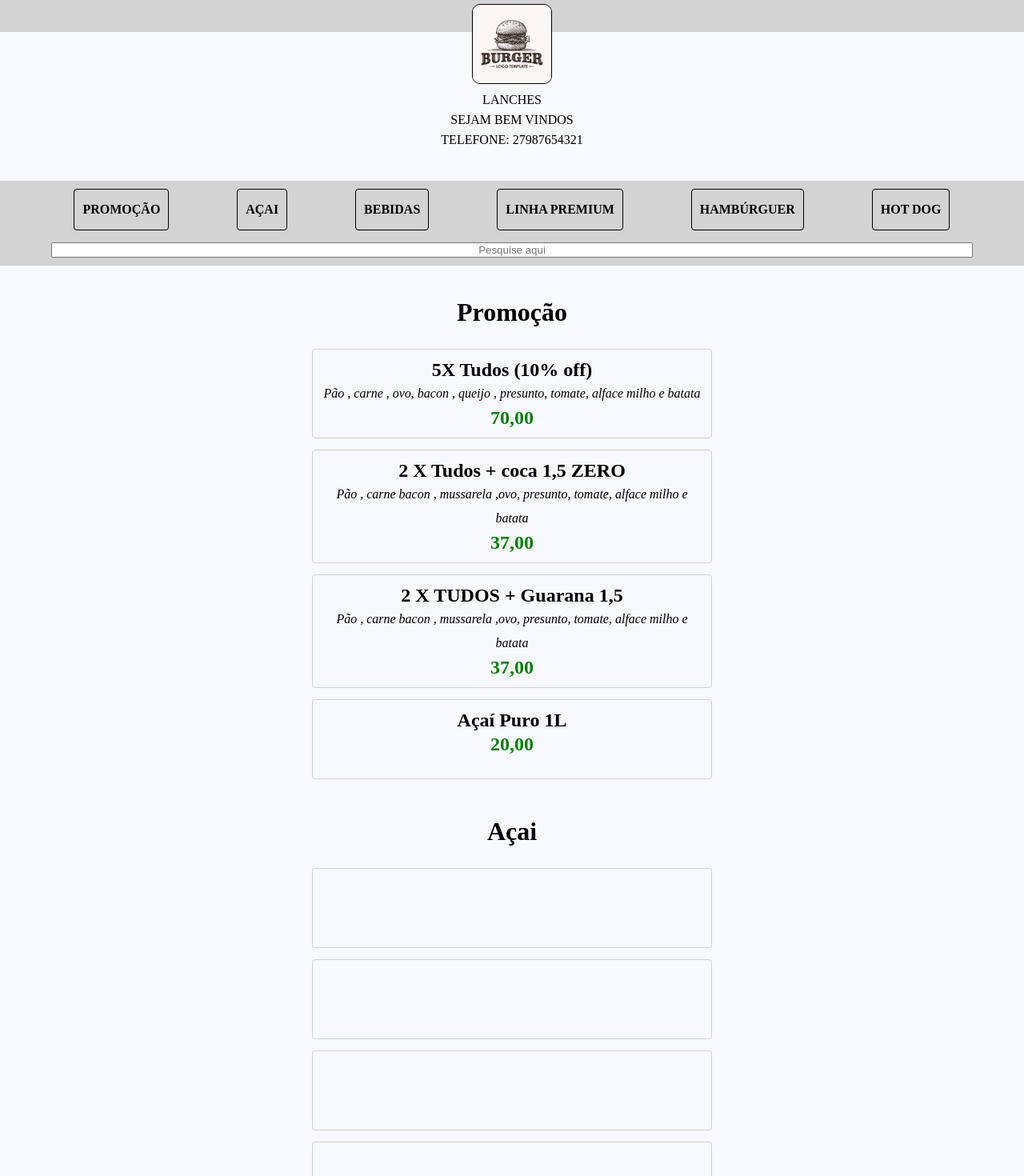
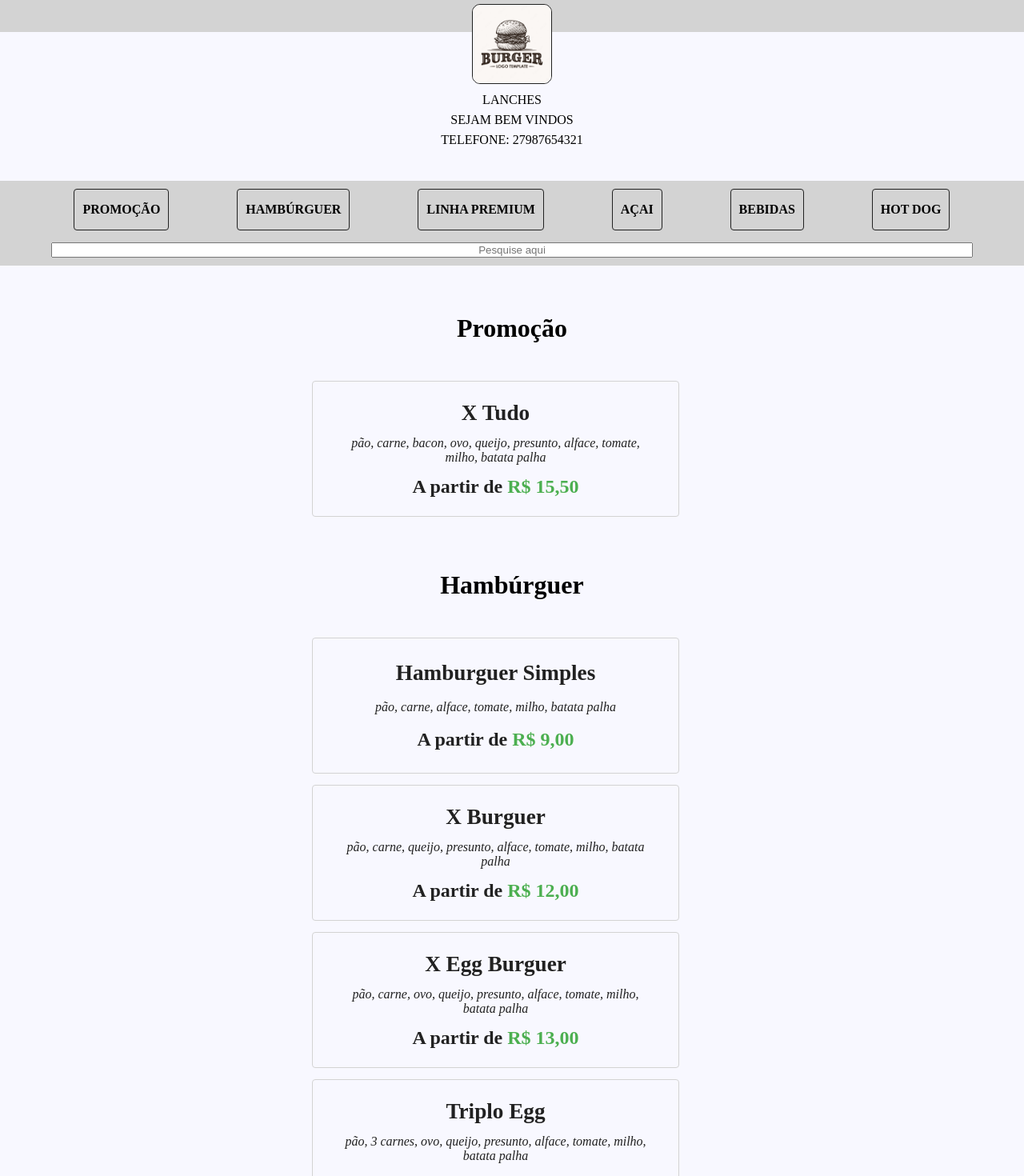
Before and after one commit to nikolassco/zapdelivery, a React (Create React App) app: page / in a window 1280 px wide. Shown: the top 1470 px of the page at 80% size. Built offline with nearby package versions, Linux system fonts and the light colour scheme.

Commit message:
initial commit

```diff
--- a/src/App.css
+++ b/src/App.css
@@ -13,6 +13,10 @@ body {
 
 :root {
   font-size: 16px;
+  --color-green: #4caf50;
+  --color-black: #212121;
+  --color-red: #f44336;
+  --color-blue: #2196f3;
 }
 
 a {
--- a/src/components/header/Header.module.css
+++ b/src/components/header/Header.module.css
@@ -19,6 +19,6 @@
 .imgLogo {
   height: 100px;
   width: 100px;
-  border: 1px solid #000;
+  border: 1px solid var(--color-black);
   border-radius: 10px;
 }
--- a/src/components/menu/Menu.js
+++ b/src/components/menu/Menu.js
@@ -9,30 +9,29 @@ const Menu = () => {
   return (
     <div className={styles.menu}>
       <h1 className={styles.description} id="promotion">Promoção</h1>
-      {productsList && productsList.filter((i) => i.category === "promotion").map((item) => (
-        <ProductCover key={item.id} id={item.id} itemName={item.itemName} itemDescription={item.itemDescription} itemPrice={item.itemPrice} />
+      {productsList && productsList.filter((i) => i.promotion === true).map((item) => (
+        <ProductCover key={item.id} id={item.id} itemName={item.itemName} itemDescription={item.itemDescription} itemOptionPrice={item.itemOptionPrice} />
+      ))}
+      <h1 className={styles.description} id="burguer">Hambúrguer</h1>
+      {productsList && productsList.filter((i) => i.category === "burguer").map((item) => (
+        <ProductCover key={item.id} id={item.id} itemName={item.itemName} itemDescription={item.itemDescription} itemOptionPrice={item.itemOptionPrice} />
+      ))}
+      <h1 className={styles.description} id="premium">Linha Premium</h1>
+      {productsList && productsList.filter((i) => i.category === "premium").map((item) => (
+        <ProductCover key={item.id} id={item.id} itemName={item.itemName} itemDescription={item.itemDescription} itemOptionPrice={item.itemOptionPrice} />
       ))}
       <h1 className={styles.description} id="acai">Açai</h1>
-      <ProductCover />
-      <ProductCover />
-      <ProductCover />
-      <ProductCover />
+      {productsList && productsList.filter((i) => i.category === "acai").map((item) => (
+        <ProductCover key={item.id} id={item.id} itemName={item.itemName} itemDescription={item.itemDescription} itemOptionPrice={item.itemOptionPrice} />
+      ))}
       <h1 className={styles.description} id="drinks">Bebidas</h1>
-      <ProductCover />
-      <ProductCover />
-      <ProductCover />
-      <ProductCover />
-      <h1 className={styles.description} id="premium">Linha Premium</h1>
-      <ProductCover />
-      <ProductCover />
-      <ProductCover />
-      <ProductCover />
-      <h1 className={styles.description} id="burguer">Hambúrguer</h1>
-      <ProductCover />
+      {productsList && productsList.filter((i) => i.category === "drinks").map((item) => (
+        <ProductCover key={item.id} id={item.id} itemName={item.itemName} itemDescription={item.itemDescription} itemOptionPrice={item.itemOptionPrice} />
+      ))}
       <h1 className={styles.description} id="hotdog">Hot Dog</h1>
-      <ProductCover />
-      <ProductCover />
-      <ProductCover />
+      {productsList && productsList.filter((i) => i.category === "hotdog").map((item) => (
+        <ProductCover key={item.id} id={item.id} itemName={item.itemName} itemDescription={item.itemDescription} itemOptionPrice={item.itemOptionPrice} />
+      ))}
     </div>
   )
 }
--- a/src/components/menu/Menu.module.css
+++ b/src/components/menu/Menu.module.css
@@ -5,5 +5,5 @@
 }
 
 .description {
-  margin: 40px 0 20px;
+  margin: 60px 0 40px;
 }
--- a/src/components/navbar/Navbar.js
+++ b/src/components/navbar/Navbar.js
@@ -7,10 +7,10 @@ const Navbar = () => {
     <div className={styles.navbar}>
       <nav className={styles.list}>
         <Link to="promotion" spy={true} smooth={true} offset={-136} duration={500} className={styles.item} >Promoção</Link>
+        <Link to="burguer" spy={true} smooth={true} offset={-136} duration={500} className={styles.item} >Hambúrguer</Link>
+        <Link to="premium" spy={true} smooth={true} offset={-136} duration={500} className={styles.item} >Linha Premium</Link>
         <Link to="acai" spy={true} smooth={true} offset={-136} duration={500} className={styles.item} >Açai</Link>
         <Link to="drinks" spy={true} smooth={true} offset={-136} duration={500} className={styles.item} >Bebidas</Link>
-        <Link to="premium" spy={true} smooth={true} offset={-136} duration={500} className={styles.item} >Linha Premium</Link>
-        <Link to="burguer" spy={true} smooth={true} offset={-136} duration={500} className={styles.item} >Hambúrguer</Link>
         <Link to="hotdog" spy={true} smooth={true} offset={-136} duration={500} className={styles.item} >Hot Dog</Link>
       </nav>
       <input type="text" placeholder="Pesquise aqui" className={styles.input_search} />
--- a/src/components/navbar/Navbar.module.css
+++ b/src/components/navbar/Navbar.module.css
@@ -20,7 +20,7 @@
 .item {
   margin: 0 5px;
   padding: 0 10px;
-  border: 1px solid #000;
+  border: 1px solid var(--color-black);
   border-radius: 4px;
   line-height: 50px;
   white-space: nowrap;
--- a/src/components/productcover/ProductCover.js
+++ b/src/components/productcover/ProductCover.js
@@ -2,21 +2,22 @@ import { Link } from "react-router-dom";
 
 import styles from "./ProductCover.module.css";
 
-const ProductCover = ({ id, itemName, itemDescription, itemPrice }) => {
+const ProductCover = ({ id, itemName, itemDescription, itemOptionPrice }) => {
+  console.log(itemOptionPrice);
   return (
-    <div className={styles.item}>
-      <Link to={`/product/${id}`} className={styles.link}>
+    <Link to={`/product/${id}`} className={styles.link}>
+      <div className={styles.item}>
         <div className={styles.name}>
-          <p>{itemName}</p>
+          {itemName && (<p>{itemName}</p>)}
         </div>
         <div className={styles.description}>
-          <p>{itemDescription}</p>
+          {itemDescription && (<p>{itemDescription.join(', ')}</p>)}
         </div>
         <div className={styles.price}>
-          {itemPrice && (<p>{itemPrice.toFixed(2).replace('.', ',')}</p>)}
+          {itemOptionPrice && <p>A partir de <span>R$ {itemOptionPrice[0].price.toFixed(2).replace('.', ',')}</span></p>}
         </div>
-      </Link>
-    </div>
+      </div>
+    </Link>
   )
 }
 
--- a/src/components/productcover/ProductCover.module.css
+++ b/src/components/productcover/ProductCover.module.css
@@ -1,39 +1,38 @@
 .item {
-  min-height: 100px;
+  display: flex;
+  flex-direction: column;
+  justify-content: space-evenly;
+  min-height: 170px;
   width: 500px;
   max-width: 90%;
-  margin: 7px 5px 7px 5px;
+  margin: 7px 5px;
   padding: 10px;
   border: 1px solid #d3d3d3;
   border-radius: 4px;
-  color: #000;
-  line-height: 30px;
+  color: var(--color-black);
   cursor: pointer;
   text-decoration: none;
 }
 
 .item:hover {
-  border: 1px solid #000;
-  transform: scale(1.03);
+  border: 2px solid var(--color-black);
 }
 
-.link {
-  display: flex;
-  flex-direction: column;
-  justify-content: space-between;
-  align-items: center;
+.name {
+  font-size: 1.7rem;
+  font-weight: bold;
 }
 
-.name,
+.description {
+  font-style: italic;
+  padding: 0 20px;
+}
+
 .price {
   font-size: 1.5rem;
   font-weight: bold;
 }
 
-.description {
-  font-style: italic;
+.price span {
+  color: var(--color-green);
 }
-
-.price {
-  color: green;
-}
--- a/src/data/products/products.js
+++ b/src/data/products/products.js
@@ -1,7 +1,24 @@
 export const productsList = [
   // { id: 1, category: "warning", itemName: "Confirmar Pedido Pelo Whatsapp", itemDescription: "Ao fazer pedido pelo site, o mesmo redireciona para o whatsapp , só é válido após a confirmação do restaurante pelo WHATSAPP" },
-  { id: 1, category: "promotion", itemName: "5X Tudos (10% off)", itemDescription: "Pão , carne , ovo, bacon , queijo , presunto, tomate, alface milho e batata", itemPrice: 70 },
-  { id: 2, category: "promotion", itemName: "2 X Tudos + coca 1,5 ZERO", itemDescription: "Pão , carne bacon , mussarela ,ovo, presunto, tomate, alface milho e batata", itemPrice: 37 },
-  { id: 3, category: "promotion", itemName: "2 X TUDOS + Guarana 1,5 ", itemDescription: "Pão , carne bacon , mussarela ,ovo, presunto, tomate, alface milho e batata ", itemPrice: 37 },
-  { id: 4, category: "promotion", itemName: " Açaí Puro 1L ", itemDescription: "", itemPrice: 20 }
-]
+  // { id: 99, category: "promotion", itemName: "5X Tudos (10% off)", itemDescription: ["pão", "carne", "ovo", "bacon", "queijo", "presunto", "tomate", "alface", "milho", "batata"], itemPrice: 70 },
+  // { id: 98, category: "promotion", itemName: "2 X Tudos + coca 1,5 ZERO", itemDescription: ["pão", "carne", "bacon", "mussarela", "ovo", "presunto", "tomate", "alface", "milho", "batata"], itemPrice: 37 },
+  // { id: 97, category: "promotion", itemName: "2 X TUDOS + Guarana 1,5 ", itemDescription: ["pão", "carne", "bacon", "mussarela", "ovo", "presunto", "tomate", "alface", "milho", "batata"], itemPrice: 37 },
+  // { id: 96, category: "promotion", itemName: "Açaí Puro 1L ", itemDescription: [], itemPrice: 20 },
+  { id: 1, category: "burguer", itemName: "Hamburguer Simples", itemDescription: ["pão", "carne", "alface", "tomate", "milho", "batata palha"], itemOptionPrice: [{ option: "carne tradicional", price: 9 }, { option: "carne picanha", price: 11 }, { option: "carne caseira", price: 12 }], promotion: false },
+  { id: 2, category: "burguer", itemName: "X Burguer", itemDescription: ["pão", "carne", "queijo", "presunto", "alface", "tomate", "milho", "batata palha"], itemOptionPrice: [{ option: "carne tradicional", price: 12 }, { option: "carne picanha", price: 13.5 }, { option: "carne caseira", price: 15 }], promotion: false },
+  { id: 3, category: "burguer", itemName: "X Egg Burguer", itemDescription: ["pão", "carne", "ovo", "queijo", "presunto", "alface", "tomate", "milho", "batata palha"], itemOptionPrice: [{ option: "carne tradicional", price: 13 }, { option: "carne picanha", price: 15 }, { option: "carne caseira", price: 16 }], promotion: false },
+  { id: 4, category: "burguer", itemName: "Triplo Egg", itemDescription: ["pão", "3 carnes", "ovo", "queijo", "presunto", "alface", "tomate", "milho", "batata palha"], itemOptionPrice: [{ option: "carne tradicional", price: 18 }, { option: "carne picanha", price: 20 }, { option: "carne caseira", price: 22 }], promotion: false },
+  { id: 5, category: "burguer", itemName: "X Caribe", itemDescription: ["pão", "carne", "banana da terra", "queijo", "alface", "tomate", "milho", "batata palha"], itemOptionPrice: [{ option: "carne tradicional", price: 13 }, { option: "carne picanha", price: 15 }, { option: "carne caseira", price: 16 }], promotion: false },
+  { id: 6, category: "burguer", itemName: "X Bacon", itemDescription: ["pão", "carne", "bacon", "queijo", "alface", "tomate", "milho", "batata palha"], itemOptionPrice: [{ option: "carne tradicional", price: 14 }, { option: "carne picanha", price: 15 }, { option: "carne caseira", price: 16 }], promotion: false },
+  { id: 7, category: "burguer", itemName: "X Egg Bacon", itemDescription: ["pão", "carne", "ovo", "bacon", "queijo", "alface", "tomate", "milho", "batata palha"], itemOptionPrice: [{ option: "carne tradicional", price: 15 }, { option: "carne picanha", price: 16 }, { option: "carne caseira", price: 17 }], promotion: false },
+  { id: 8, category: "burguer", itemName: "X Bacon + Frango", itemDescription: ["pão", "carne", "bacon", "frango", "queijo", "alface", "tomate", "milho", "batata palha"], itemOptionPrice: [{ option: "carne tradicional", price: 16 }, { option: "carne picanha", price: 17 }, { option: "carne caseira", price: 18 }], promotion: false },
+  { id: 9, category: "burguer", itemName: "X Calabresa + Frango", itemDescription: ["pão", "carne", "calabresa", "frango", "queijo", "alface", "tomate", "milho", "batata palha"], itemOptionPrice: [{ option: "carne tradicional", price: 16 }, { option: "carne picanha", price: 17 }, { option: "carne caseira", price: 18 }], promotion: false },
+  { id: 10, category: "burguer", itemName: "X Egg Calabresa", itemDescription: ["pão", "carne", "calabresa", "ovo", "queijo", "alface", "tomate", "milho", "batata palha"], itemOptionPrice: [{ option: "carne tradicional", price: 15 }, { option: "carne picanha", price: 16 }, { option: "carne caseira", price: 17 }], promotion: false },
+  { id: 11, category: "burguer", itemName: "X Egg Burguer + Frango", itemDescription: ["pão", "carne", "ovo", "queijo", "frango", "alface", "tomate", "milho", "batata palha"], itemOptionPrice: [{ option: "carne tradicional", price: 15.5 }, { option: "carne picanha", price: 16.5 }, { option: "carne caseira", price: 17.5 }], promotion: false },
+  { id: 12, category: "burguer", itemName: "X Tudo", itemDescription: ["pão", "carne", "bacon", "ovo", "queijo", "presunto", "alface", "tomate", "milho", "batata palha"], itemOptionPrice: [{ option: "carne tradicional", price: 15.5 }, { option: "carne picanha", price: 17 }, { option: "carne caseira", price: 18 }], promotion: true },
+  { id: 13, category: "burguer", itemName: "X Tudo + Calabresa", itemDescription: ["pão", "carne", "bacon", "ovo", "queijo", "presunto", "calabresa", "alface", "tomate", "milho", "batata palha"], itemOptionPrice: [{ option: "carne tradicional", price: 17 }, { option: "carne picanha", price: 18 }, { option: "carne caseira", price: 19 }], promotion: false },
+  { id: 14, category: "burguer", itemName: "X Tudo + Frango", itemDescription: ["pão", "carne", "bacon", "ovo", "queijo", "presunto", "frango", "alface", "tomate", "milho", "batata palha"], itemOptionPrice: [{ option: "carne tradicional", price: 17.5 }, { option: "carne picanha", price: 18.5 }, { option: "carne caseira", price: 19.5 }], promotion: false },
+  { id: 15, category: "burguer", itemName: "X Tudo Triplo", itemDescription: ["pão", "carne tradicional", "carne picanha", "carne caseira", "ovo", "bacon", "queijo", "presunto", "alface", "tomate", "milho", "batata palha"], itemOptionPrice: [{ option: "", price: 25 }], promotion: false },
+  { id: 16, category: "burguer", itemName: "X Guloso", itemDescription: ["pão", "2 carnes", "2 ovos", "bacon", "calabresa", "queijo", "presunto", "alface", "tomate", "milho", "batata palha"], itemOptionPrice: [{ option: "carne tradicional", price: 20 }, { option: "carne picanha", price: 25 }, { option: "carne caseira", price: 26 }], promotion: false },
+  { id: 17, category: "burguer", itemName: "X Vegetariano", itemDescription: ["pão", "2 ovos", "2 queijos", "alface", "tomate", "milho", "batata palha"], itemOptionPrice: [{ option: "", price: 9 }], promotion: false }
+];
```
